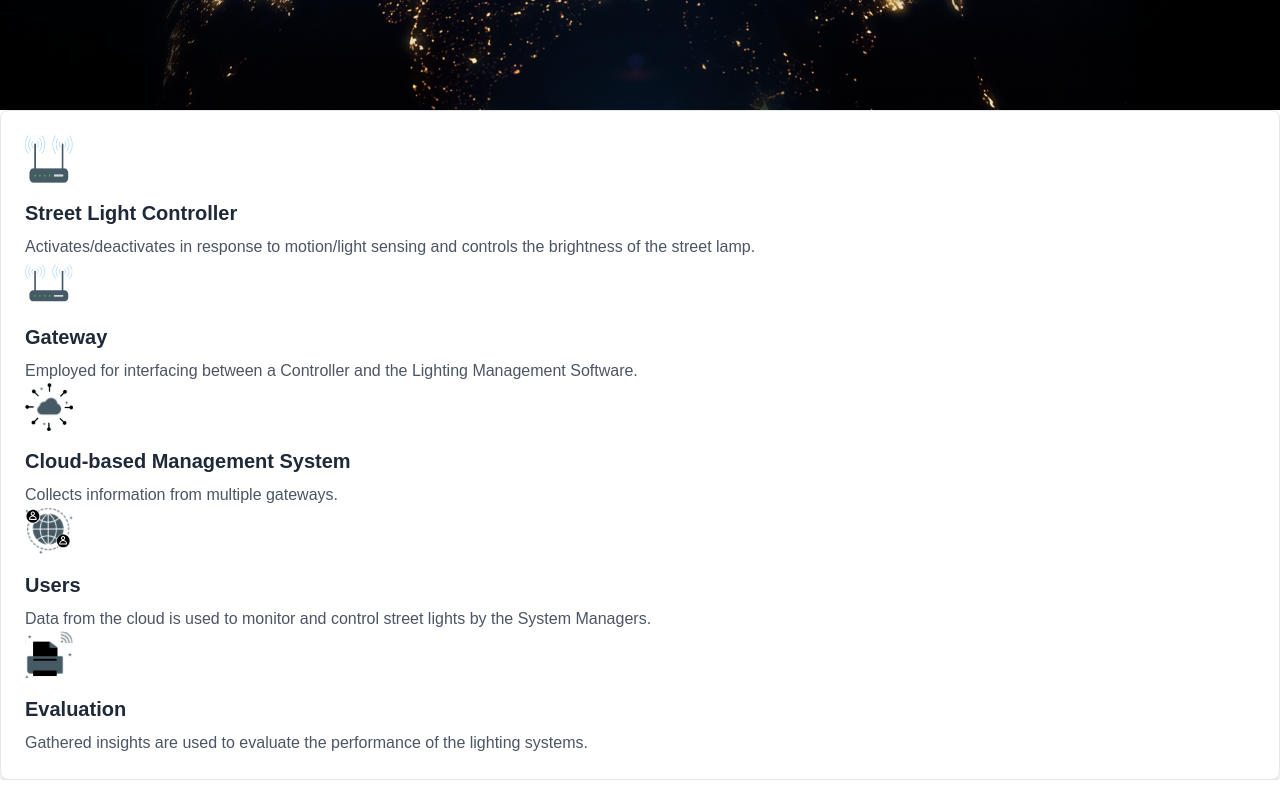
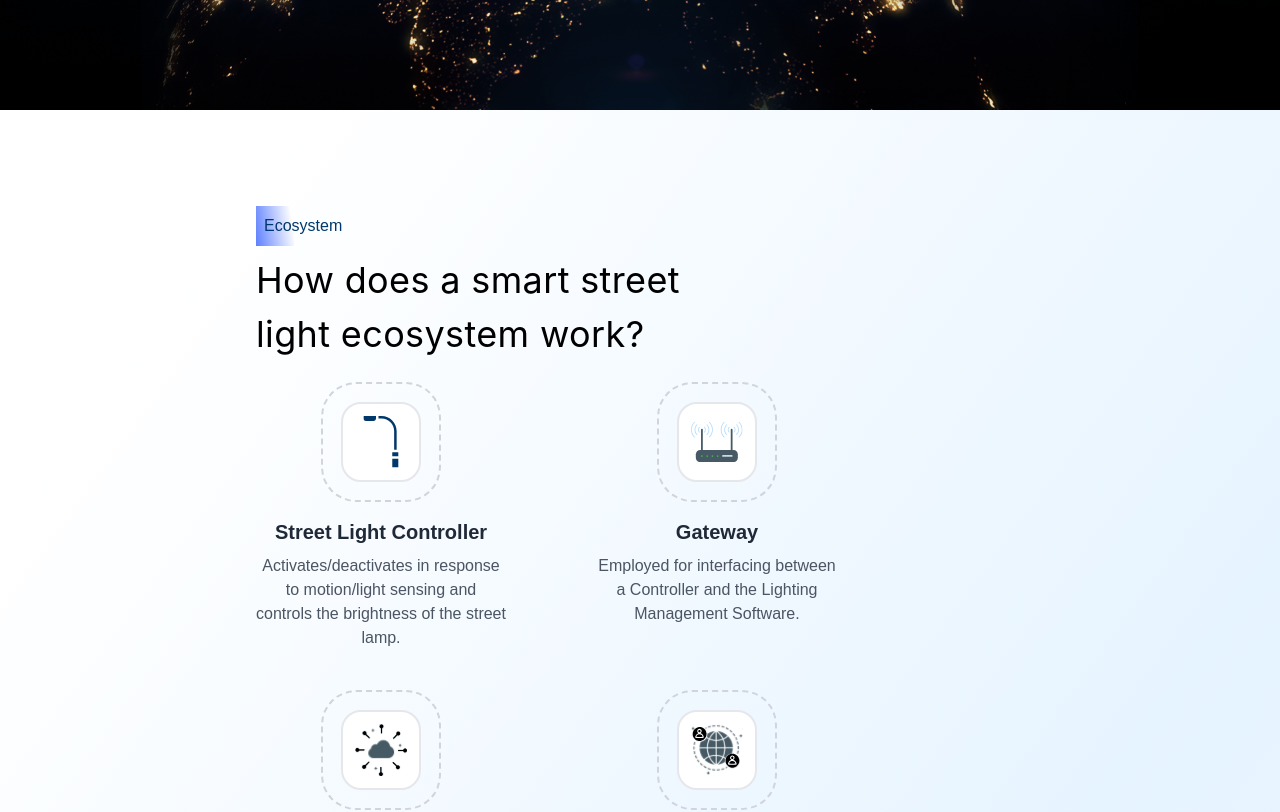
Before and after one commit to ajaykumar-21/BlackSof-Figma-Task, a Next.js app: page / in a window 1280 px wide. Shown: the part 660-1472 px from the top of the page. Before the commit the page ends 1440 px from the top, so only its background shows below. Built offline with nearby package versions, Linux system fonts and the light colour scheme.

Commit message:
complete ecosystem with necessary css for this component

```diff
--- a/src/components/Ecosystem.tsx
+++ b/src/components/Ecosystem.tsx
@@ -11,19 +11,41 @@ import Image from "next/image";
 const Ecosystem: React.FC = () => {
   //   console.log(description);
   return (
-    <div className="p-6 border rounded-lg shadow-md bg-white hover:shadow-lg transition">
-      {/* <div className="text-blue-600 text-4xl mb-4">{icon}</div> */}
+    <div className="conatiner bg-white-blue-shades pl-[20%] pr-[20%] pt-24 pb-20">
+      <div className="w-auto h-auto">
+        <div className="bg-gradient-blue text-[#00386B] text-center w-[38px] h-[40px] p-2">
+          Ecosystem
+        </div>
+        <div className="text-black w-full w-[622px] h-[136px]">
+          <div className="font-inter text-4xl font-normal leading-[68px] tracking-[0.01em] text-left">
+            How does a smart street
+          </div>
+          <div className="font-inter text-4xl font-normal tracking-[0.01em] text-left">
+            light ecosystem work?
+          </div>
+        </div>
+      </div>
+      <div className="flex flex-wrap">
         {features.map((feature, index) => (
           <div key={index}>
-          <div className="text-blue-600 text-4xl mb-4">
-            <img src={feature.icon} alt={feature.title} className="w-12 h-12" />
+            <div className="w-[250px] h-[275] text-center flex flex-col items-center justify-between mr-[86px] mb-10">
+              <div className="text-blue-600 text-4xl mb-4 w-[120px] h-[120px] rounded-[35px] flex items-center justify-center border-2 border-dashed border-gray-300">
+                <img
+                  src={feature.icon}
+                  alt={feature.title}
+                  className="w-[80px] h-[80px] bg-white rounded-[20px] flex p-3 border-2 border-gray-200"
+                />
               </div>
+              <div>
                 <h3 className="text-xl font-semibold text-gray-800 mb-2">
                   {feature.title}
                 </h3>
                 <p className="text-gray-600">{feature.description}</p>
               </div>
+            </div>
+          </div>
         ))}
+      </div>
     </div>
   );
 };
--- a/src/data/ecosystemData.ts
+++ b/src/data/ecosystemData.ts
@@ -5,7 +5,7 @@ export const features = [
     title: "Street Light Controller",
     description:
       "Activates/deactivates in response to motion/light sensing and controls the brightness of the street lamp.",
-    icon: "/gateway_png.png",
+    icon: "/treetLight.svg",
   },
   {
     title: "Gateway",
--- a/tailwind.config.ts
+++ b/tailwind.config.ts
@@ -15,6 +15,10 @@ export default {
       },
       backgroundImage: {
         "hero-image": "url('/Hero_section.png')",
+        "white-blue-shades":
+          "linear-gradient(126.13deg, #FFFFFF 14.38%, rgba(226, 242, 255, 0.86) 74.7%, #ECF7FF 100.68%)",
+        "gradient-blue":
+          "linear-gradient(260.95deg, rgba(255, 255, 255, 0) 9.2%, #3661FF 122.1%);",
       },
       fontFamily: {
         inter: ["Inter", "sans-serif"],
```
Lines whose indentation alone changed are shown as unchanged.
